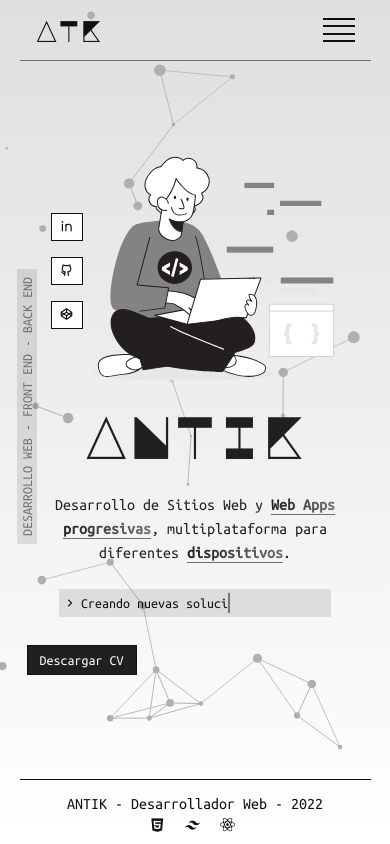
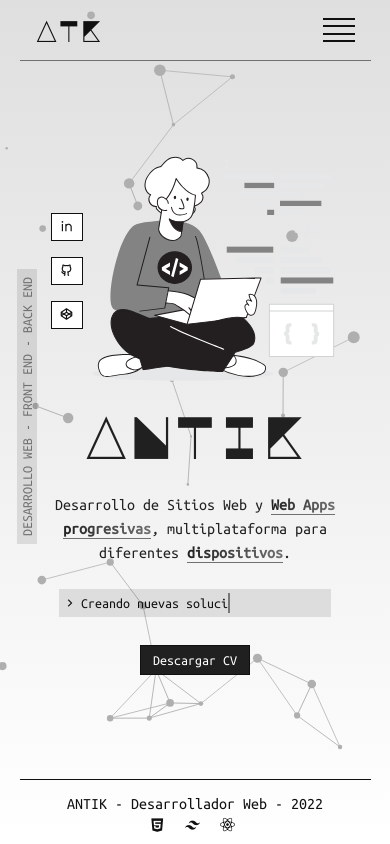
Before and after one commit to Juan1307/Antik, a Preact app: page / in a window 390 px wide. Built offline with nearby package versions, Linux system fonts and the light colour scheme.

Commit message:
page test-deploy 0.5

```diff
--- a/src/components/require/MiniReusable.tsx
+++ b/src/components/require/MiniReusable.tsx
@@ -1,5 +1,5 @@
 const BtnCV = () => {
-  return  <div className="flex">
+  return  <div className="flex justify-center sm:justify-start">
             <a href="/Antik/CV-Juan-Cabanillas.pdf" target="_blank" rel="noreferrer noopener"
               className="px-3 py-1 text-icon btn-filled">
               <span>Descargar CV</span>
```
Also changed, not shown: 31 other files (tests, documents, lock files or other folders).
